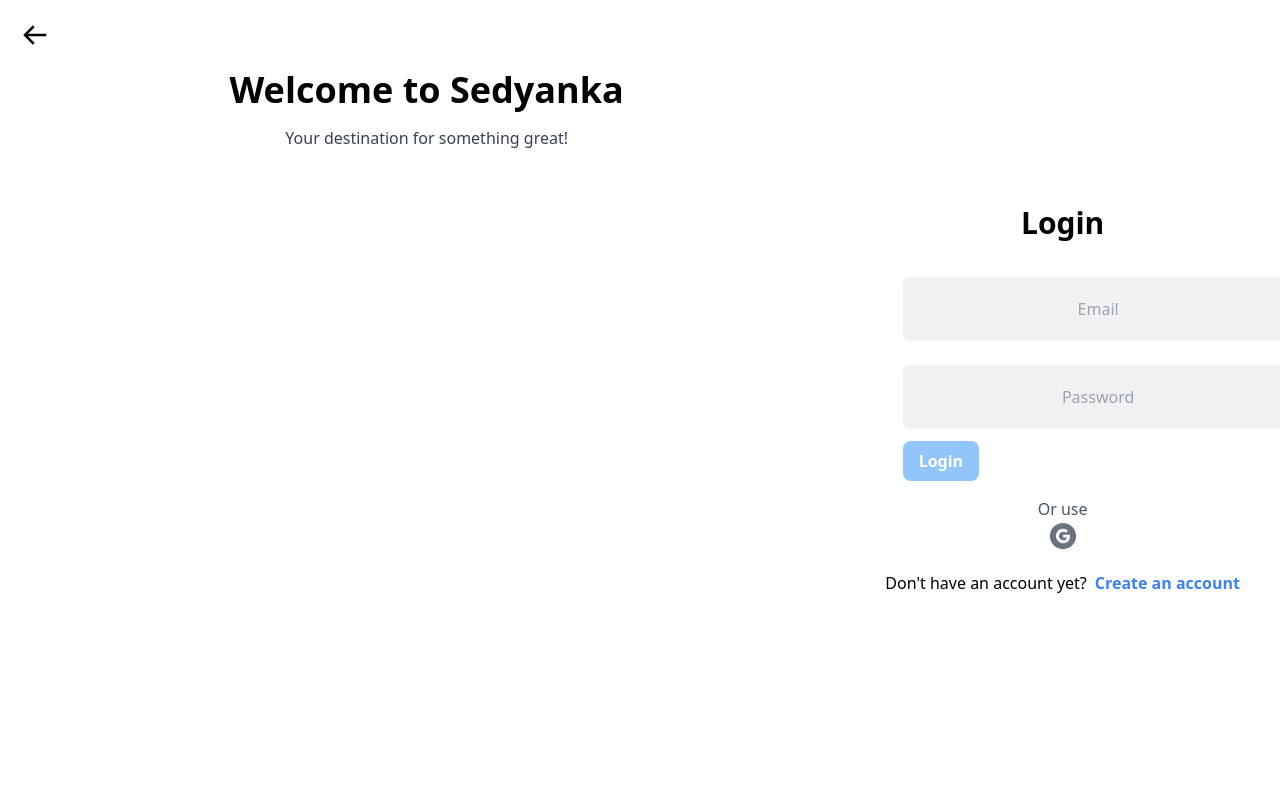
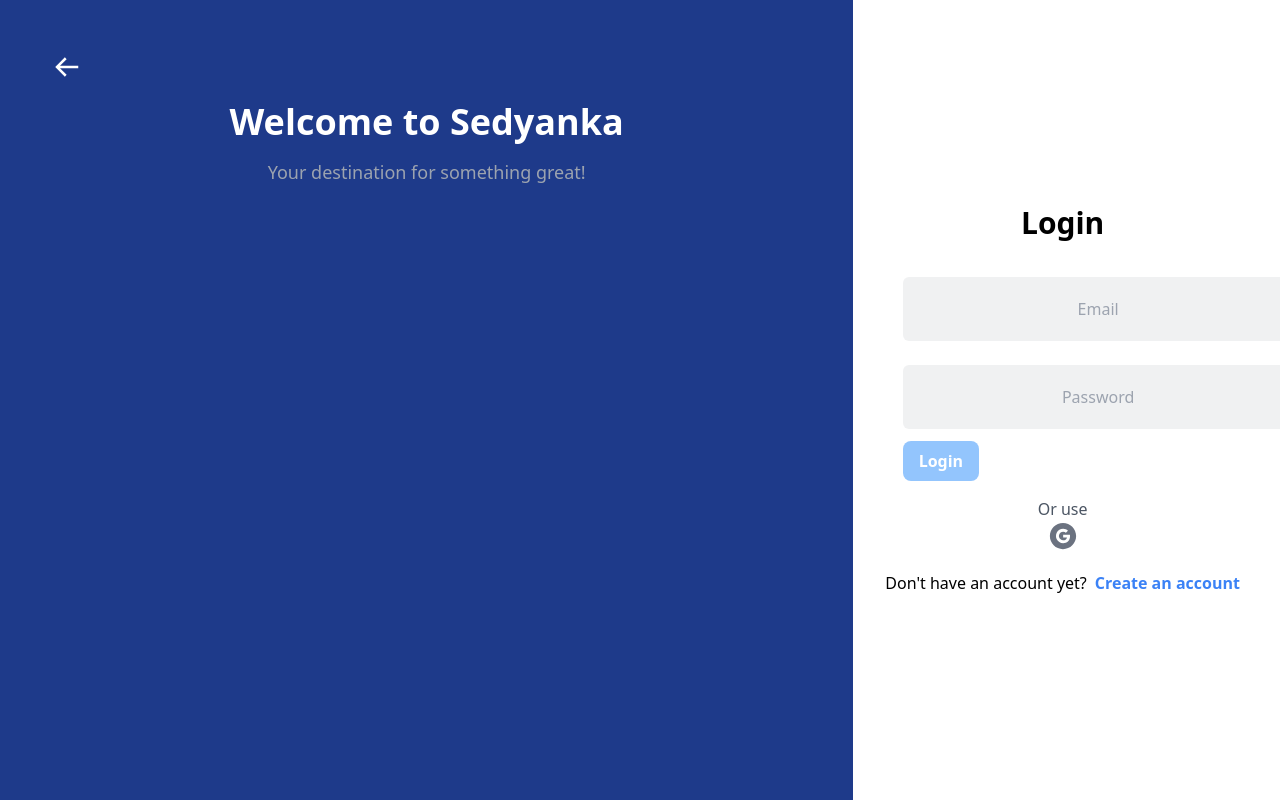
Before and after one commit to DZhivkovv/chat-app, a React (Create React App) app in the folder client/: page /login in a window 1280 px wide. Built offline with nearby package versions, Linux system fonts and the light colour scheme; no server answers.

Commit message:
style: Add styling to WelcomePanel component in login and signup pages

```diff
--- a/client/src/components/authentication/WelcomePanel.jsx
+++ b/client/src/components/authentication/WelcomePanel.jsx
@@ -1,23 +1,19 @@
+import React from 'react';
 import { Link } from 'react-router-dom';
-import {BiArrowBack} from 'react-icons/bi'
+import { BiArrowBack } from 'react-icons/bi';
 
-
-// A styled welcome panel displayed in the login and signup pages.
 const WelcomePanel = () => {
   return (
-    <div className="hidden lg:block lg:w-2/3 h-screen bg-diagonal-stripes ">
-        {/* A button navigating to the homepage */}
-        <Link to='/'>
-            <BiArrowBack className='text-3xl m-5'/>
+    <div className="hidden lg:block lg:w-2/3 h-screen bg-blue-900 text-white p-8">
+      <div className="text-center">
+        <Link to='/' className="text-white hover:text-gray-300">
+          <BiArrowBack className='text-3xl m-5' />
         </Link>
+        <h1 className="text-4xl font-bold mb-4">Welcome to Sedyanka</h1>
+        <p className="text-gray-400 text-lg">Your destination for something great!</p>
+      </div>
+    </div>
+  );
+};
 
-        {/* A header and welcome slogan */}
-        <div className="text-center">
-            <h1 className="text-4xl font-bold mb-4">Welcome to Sedyanka</h1>
-            <p className="text-gray-700">Your destination for something great!</p>
-        </div>
-    </div>
-)
-}
-
-export default WelcomePanel
+export default WelcomePanel;
```
